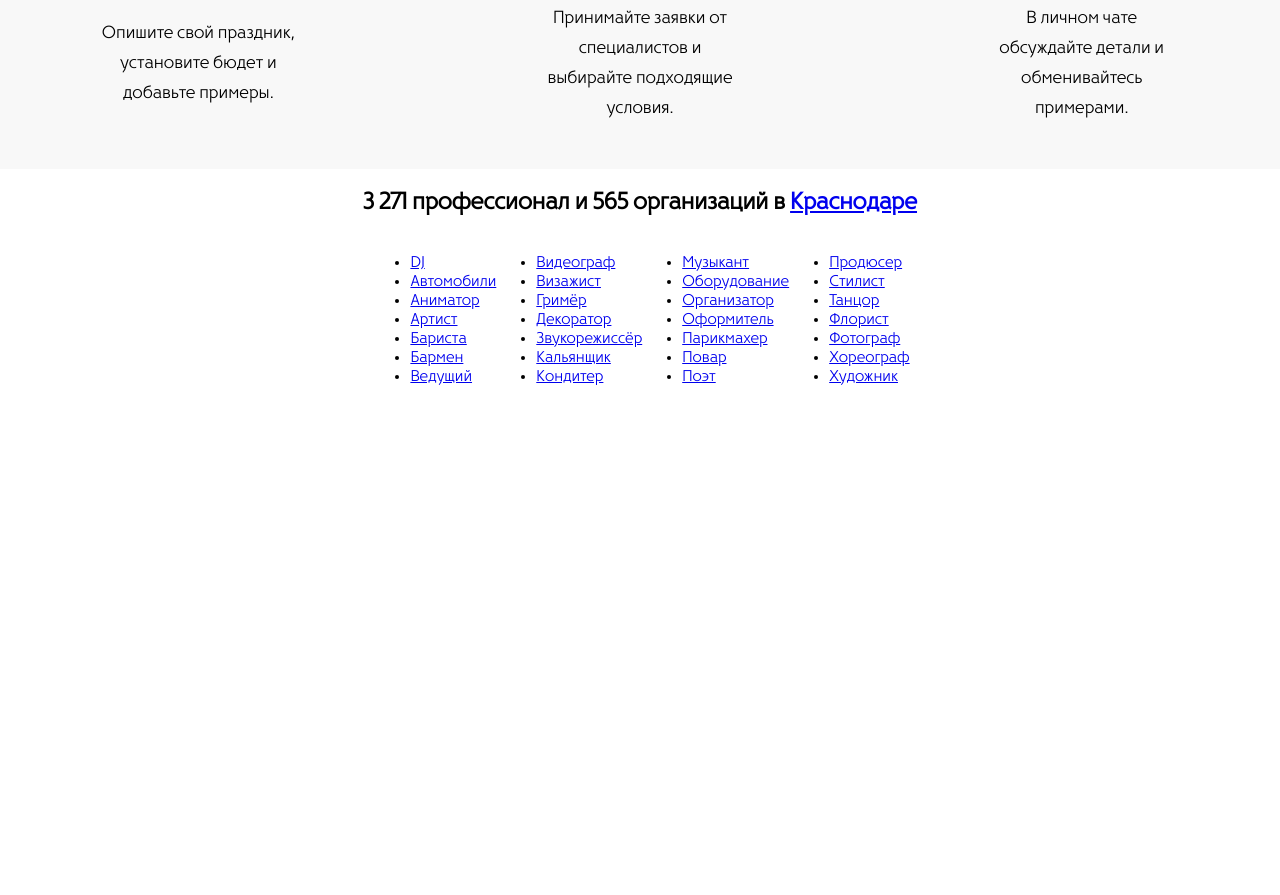
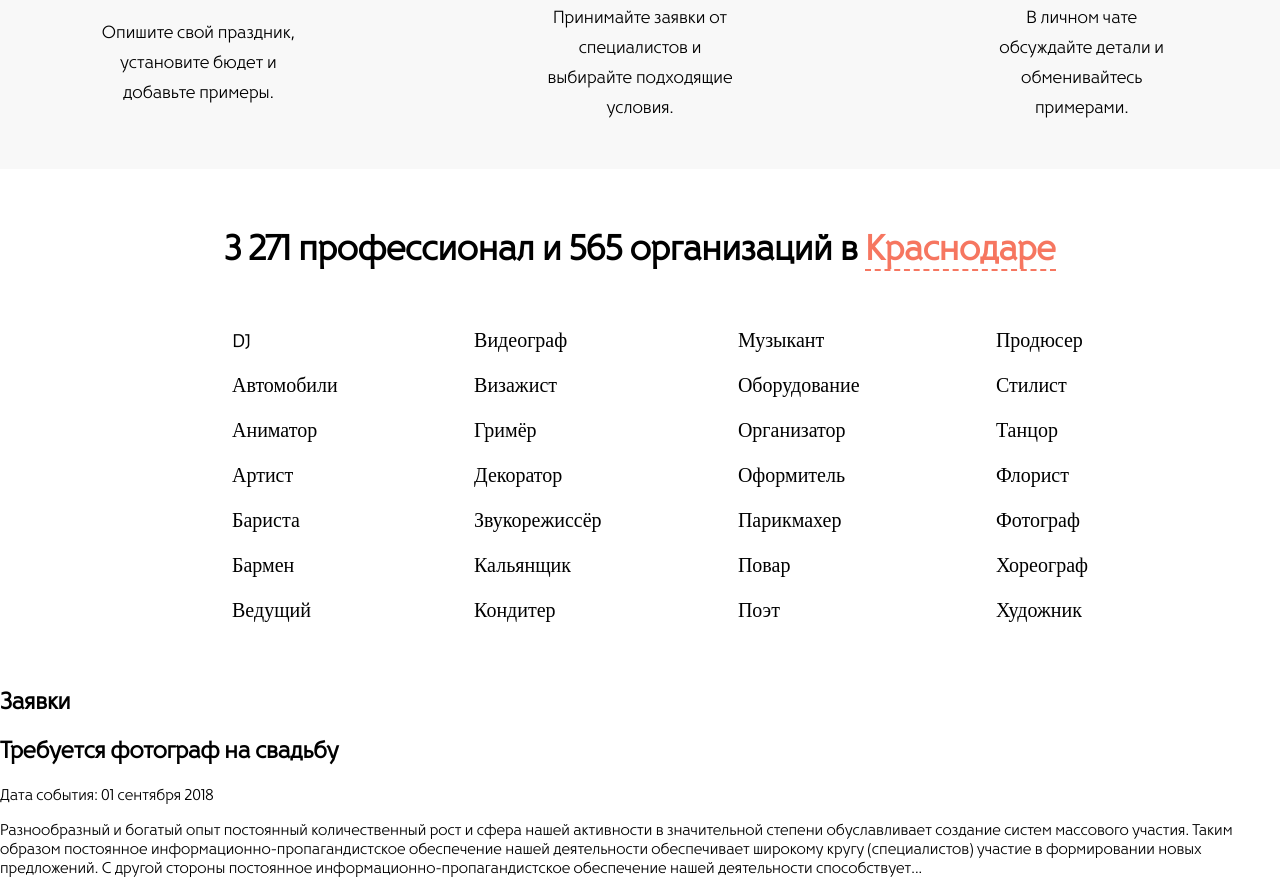
Before and after one commit to Suvorova0307/stagirovka, a plain HTML site: page index.html in a window 1280 px wide. Shown: the part 1331-2226 px from the top of the page. Before the commit the page ends 2000 px from the top, so only its background shows below. Drawn offline with nearby package versions, Linux system fonts and the light colour scheme.

Commit message:
lists-finish applications-start

```diff
--- a/css/style.css
+++ b/css/style.css
@@ -68,7 +68,7 @@ body {
 	text-decoration: none;
 }
 
-.menu-link:hover{
+.menu-link:hover,.lists  a:hover{
 	border-bottom: 1px solid  #F67660;
 }
 
@@ -191,7 +191,7 @@ form select{
 
 
 }
-.btn-signIn:hover,.btn-signUp:hover,.submit:hover{
+.btn-signIn:hover,.btn-signUp:hover,.submit:hover {
 	cursor: pointer;
 	background: #f24e30;
 	transition: .3s;
@@ -230,6 +230,7 @@ form select{
 	display: flex;
 	justify-content: space-around;
 	align-items: center;
+	widows: 100%;
 }
 .steps-items>div{
 	width:350px;
@@ -242,6 +243,10 @@ form select{
 	margin-bottom: 100px;
 }
 
+.container{
+	margin:0 100px;
+}
+
 .professionals{
 	display: flex;
 	flex-direction: column;
@@ -250,11 +255,38 @@ form select{
 
 }
 
-.container{
-	margin:0 100px;
+.professionals-title{
+	margin-top:30px;
+	font-size: 24px;
 }
+
+
+.professionals-title a{
+	list-style:none;
+	text-decoration: none;
+	border-bottom: 2px dashed  #F67660;
+	color: #F67660;
+}
+
+
 
 .lists{
 	display: flex;
 	flex-direction: row;
+	justify-content: space-between;
+	width:70%;
 	}
+
+.lists  a{
+	font-family: Alegreya Sans;
+	font-size: 20px;
+	line-height: 45px;
+	color: #000;
+	text-decoration: none;
+
+}
+
+.lists ul{
+
+	list-style: none;
+}
--- a/index.html
+++ b/index.html
@@ -102,7 +102,7 @@
 
 <section class="steps">
 <div class="container">
-    <div class="steps-head"><h1>Три простых шага до идеального события!</h1></div>
+    <div class="steps-head"><h2>Три простых шага до идеального события!</h2></div>
 
         <div class="steps-items">
 
@@ -130,7 +130,7 @@
 <section class="professionals">
 
     <div class="professionals-title">
-        <h1>3 271 профессионал и 565 организаций в <a href="#">Краснодаре</a></h1>
+        <h2>3 271 профессионал и 565 организаций в <a href="#">Краснодаре</a></h2>
     </div>
     <div class="lists">
     <ul class="list1">
@@ -169,6 +169,17 @@
         <li><a href="#">Хореограф</a></li>
         <li><a href="#">Художник</a></li>
     </ul>
-        </div>
+
+    </div>
 </section>
+<section class="applications">
+    <h2 class="applications-title">Заявки</h2>
+    <div class="ad">
+        <h2 class="ad-title">Требуется фотограф на свадьбу</h2>
+        <p class="date">Дата события: 01 сентября 2018</p>
+        <p> Разнообразный и богатый опыт постоянный количественный рост и сфера нашей активности в значительной степени обуславливает создание систем массового участия. Таким образом постоянное информационно-пропагандистское обеспечение нашей деятельности обеспечивает широкому кругу (специалистов) участие в формировании новых предложений. С другой стороны постоянное информационно-пропагандистское обеспечение нашей деятельности способствует...</p>
+    </div>
+</section>
+
+<script>document.write('<script src="http://' + (location.host || '${1:localhost}').split(':')[0] + ':${2:35729}/livereload.js?snipver=1"></' + 'script>')</script>
 </body>
```
